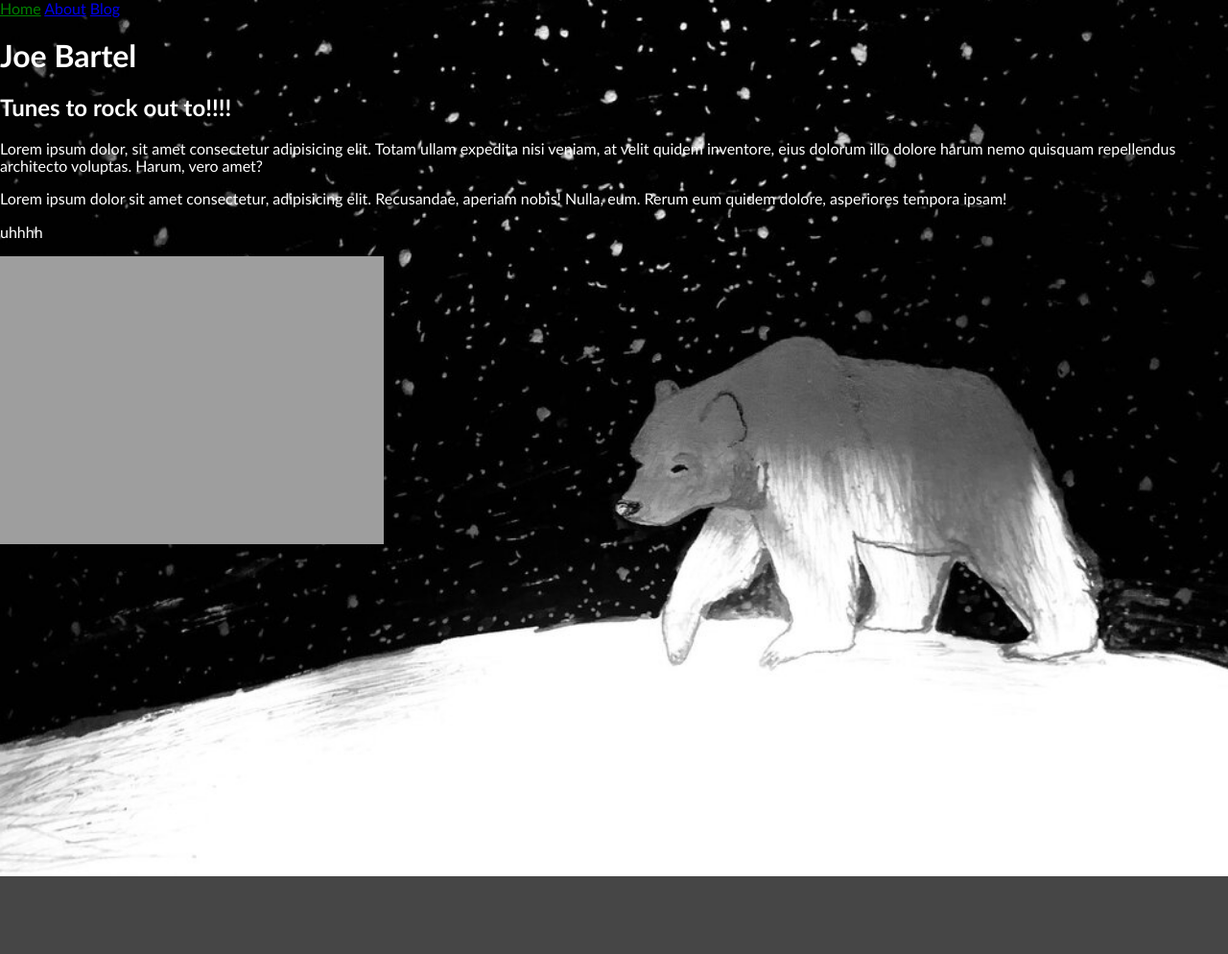
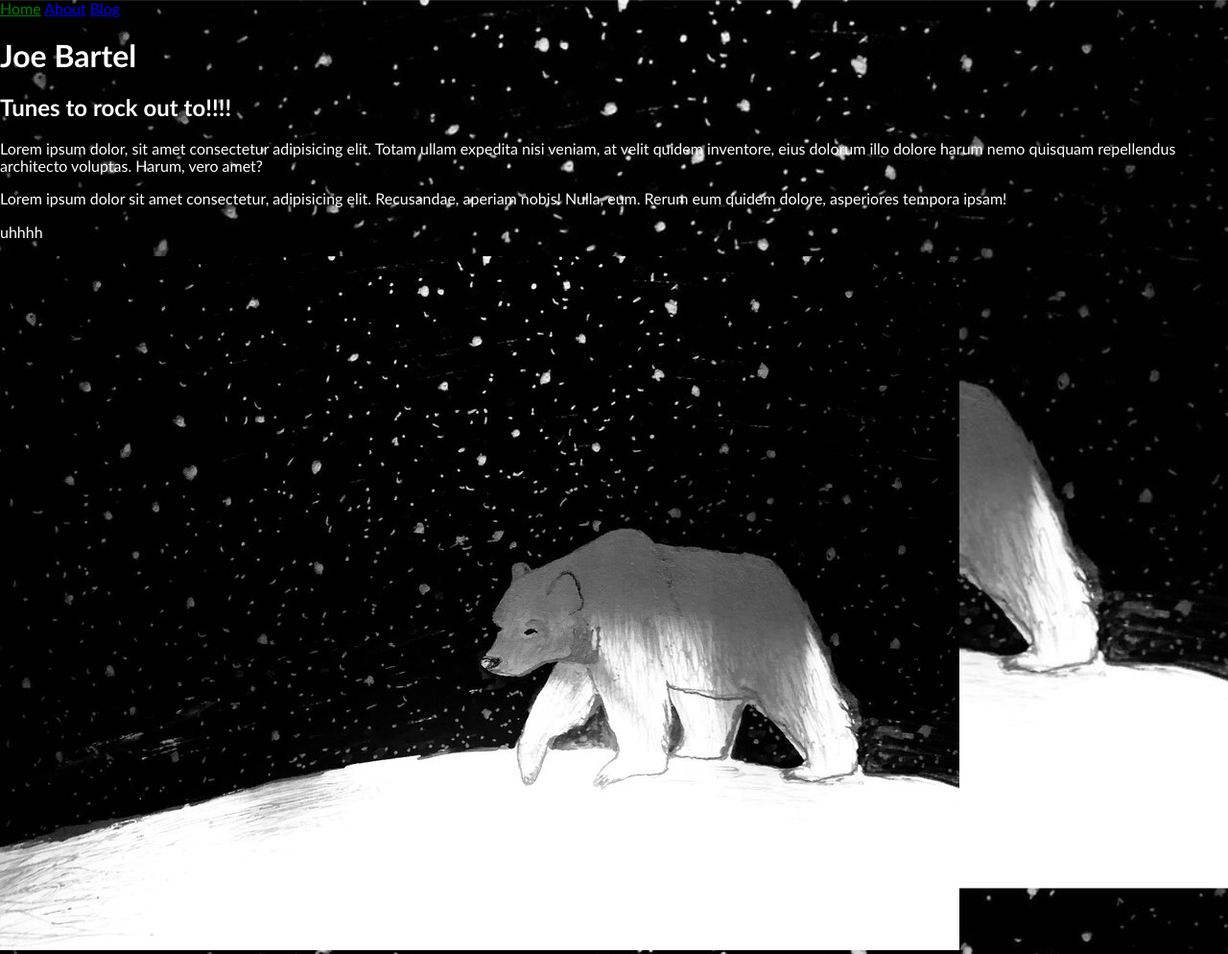
Before and after one commit to joebartel/joebartel, a Jekyll site: the page built from joebartel/index.html, in a window 1280 px wide. Shown: the whole page at 96% size. Built offline with Jekyll 4.4.1, drawn with Linux system fonts in a browser that asks for light colours.

Commit message:
Update from Forestry.io Davey Devs updated joebartel/index.html

```diff
--- a/joebartel/index.html
+++ b/joebartel/index.html
@@ -9,4 +9,4 @@ title: Home
 <p>Lorem ipsum dolor sit amet consectetur, adipisicing elit. Recusandae, aperiam nobis! Nulla, eum. Rerum eum quidem dolore, asperiores tempora ipsam!</p>
 <!-- <img src="/assets/images/polar+bear.jpeg" alt="bearrr"> -->
 <p>uhhhh</p>
-<img src="joebartel/assets/images/polar+bear.jpeg">
+<img src="/assets/images/polar+bear.jpeg">
```
